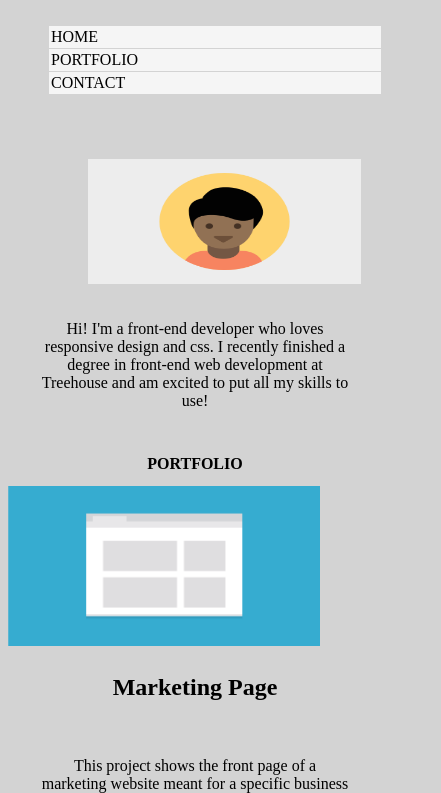
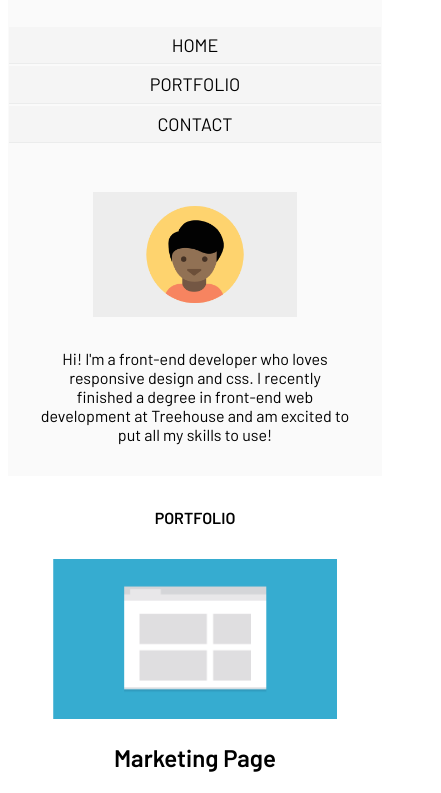
Before and after one commit to k18karome/Responsive-Layout, a plain HTML site: page responsive_layout/index/index.html in a window 390 px wide. Shown: the part 83-876 px from the top of the page, 441 px wide, since content can reach past the window. Drawn offline with Linux system fonts and the light colour scheme.

Commit message:
Navigation
implemented a responsive nav bar

```diff
--- a/responsive_layout/css/stylesheet.css
+++ b/responsive_layout/css/stylesheet.css
@@ -4,7 +4,40 @@
 }
 
 body {
-	background-color: lightgrey;
+	font-family: 'Barlow', sans-serif;
+}
+
+a:link {
+	text-decoration: none;
+	color:black;
+}
+
+a:visited {
+	text-decoration: none;
+	color:black;
+}
+
+
+a:active {
+	text-decoration: none;
+	color:black;
+}
+
+ul, li {
+	list-style-type: none;
+	padding:0;
+	margin:0;
+}
+
+header {
+	background-color: #fafafa;
+	margin:0;
+}
+
+.main-header,
+.nav {
+	display:flex;
+	flex-direction: column;
 }
 
 .name {
@@ -16,36 +49,18 @@ body {
 }
 
 .nav a {
-	display:flex;
-	align-items:center;
-	font-size:1em;
+	display:block;
+	font-size:1.125em;
 	font-weight:300;
 	text-align: center;
-	padding:2px;
-	width:95vw;
-}
-a:link {
-	text-decoration: none;
-	color:black;
+	padding:.4em;
+	border-bottom: 1px solid #ebecec;
 }
 
-a:visited {
+.nav a:hover {
+	color:#900404;
 	text-decoration: none;
-	color:black;
-}
-
-a:hover {
-	text-decoration: none;
-	color:white;
-}
-
-a:active {
-	text-decoration: none;
-	color:black;
-}
-
-ul {
-	list-style-type: none;
+	border-bottom-color: #400f0e;
 }
 
 .item {
@@ -54,41 +69,63 @@ ul {
 }
 
 .profile-pic {
-	width:70vw;
 	height:125px;
-	text-align:center;
-	margin:3em 5em 0 5em;
+	align-self:center;
+	margin-top:3em;
+	margin-bottom:0;
 }
+
+.intro-p {
+	padding:2em;
+}
+
+#portfolio,
+#contact {
+	display:flex;
+	flex-direction: column;
+}
+
+/*.marketing-div, .search-div, .travel-div, .map-div, .gallery-div, .calculator-div {
+	display:flex;
+	flex-direction: column;
+}*/
 
 p {
 	margin:0;
-	padding:2em;
+	padding-top:0;
+	padding-bottom:2em;
 	text-align:center;
 }
 
-.img {
-	width:80vw;
+img {
 	height:160px;
-	text-align:center;
+	align-self:center;
 }
 
 h2 {
 	font-size:1em;
 	text-align:center;
+	padding:2em;
+	margin:0;
 }
 
 h3 {
 	font-size:1.5em;
 	text-align: center;
 }
-/*Flexbox*/
 
-body {
+.contact-info {
 	display:flex;
-	flex-direction: column;
+	flex-direction:column;
 }
 
-.main-header{
-	display:flex;
-	flex-direction: column;
+
+.items {
+	align-self: center;
+	padding:.5em;
+	font-size:1.125em;
 }
+
+.contact-a:hover {
+	color:#900404;
+}
--- a/responsive_layout/index/index.html
+++ b/responsive_layout/index/index.html
@@ -15,46 +15,64 @@
 		<h1 class="name"> Kaison Romero </h1>
 			<ul class="nav">
 				<li class="item1 item"><a href="#">HOME</a></li>
-				<li class="item2 item"><a href="#">PORTFOLIO</a></li>
-				<li class="item3 item"><a href="#">CONTACT</a></li>
+				<li class="item2 item"><a href="#portfolio">PORTFOLIO</a></li>
+				<li class="item3 item"><a href="#contact">CONTACT</a></li>
 			</ul>
+		<img class="profile-pic" src="../images/responsive-layout-profile.png" alt="Profile picture of Kaison">
+		<p class="intro-p">Hi! I'm a front-end developer who loves responsive design and css. I recently finished a degree in front-end web development at Treehouse and am excited to put all my skills to use!</p>
 	</header>
 	<main>
-		<img class="profile-pic" src="../images/responsive-layout-profile.png" alt="Profile picture of Kaison">
-		<p class="intro-p">Hi! I'm a front-end developer who loves responsive design and css. I recently finished a degree in front-end web development at Treehouse and am excited to put all my skills to use!</p>
 
 		<section id="portfolio">
+
 			<h2>PORTFOLIO</h2>
+
+			<!-- <div class="marketing-div"> -->
 				<img class="marketing-img img" src="../images/portfolio-1.png" alt="Image of a marketing page">
 				<h3> Marketing Page</h3>
 				<p> This project shows the front page of a marketing website meant for a specific business I'm interested in.</p>
+			<!-- </div> -->
+
+			<!-- <div class="search-div"> -->
 				<img class="search-img img" src="../images/portfolio-2.png" alt="Image of a search page">
 				<h3>Search Page</h3>
 				<p>This project searches through a specific database to find information that the user is trying to look up.</p>
+			<!-- </div> -->
+
+			<!-- <div class="travel-div"> -->
 				<img class="travel-img img" src="../images/portfolio-3.png" alt="Image of a travel app">
 				<h3>Travel App</h3>
 				<p>This project compares travel times based on different transportation methods and tells you the best one.</p>
+			<!-- </div> -->
+
+			<!-- <div class="map-div"> -->
 				<img class="map-img img" src="../images/portfolio-4.png" alt="Image of a map of favorite spots">
 				<h3>Map of Favorite Spots</h3>
 				<p>This project uses mapping apis to plost points for my favorite spots in the city for a do-it-yourself walking tour.</p>
+			<!-- </div> -->
+
+			<!-- <div class="gallery-div"> -->
 				<img class="gallery-img img" src="../images/portfolio-5.png" alt="Image of a photo gallery">
 				<h3>Photo Gallery</h3>
 				<p>This project shows pictures from a recent trip to the viewer and allows them to easily navigate through photos.</p>
+			<!-- </div> -->
+
+			<!-- <div class="calculator-div"> -->
 				<img class="Calculator-img img" src="../images/portfolio-6.png" alt="Image of a calculator">
 				<h3>Calculator</h3>
 				<p>Someone can enter in the numbers they want, and press the big blue button and get the result.</p>
-		</section>
-
-		<section id="Contact">
-			<h2>CONTACT</h2>
-			<p>If you're interesting in chatting or want more information about what I've been working on, I'd love to hear from you!</p>
-				<ul>
-					<li>+1 (111)555-1234</li>
-					<li>Email: <a href="mailto:email@yoursite.com?subject=Hi%20there!">email@yoursite.com</a></li>
-				</ul>
+			<!-- </div> -->
 		</section>
 
 		<footer>
+			<section id="contact">
+				<h2>CONTACT</h2>
+				<p class="contact-p">If you're interesting in chatting or want more information about what I've been working on, I'd love to hear from you!</p>
+					<ul class="contact-info">
+						<li class="contact1 items">Phone: <strong>+1 (111)555-1234</strong></li>
+						<li class="contact2 items">Email: <a class="contact-a" href="mailto:email@yoursite.com?subject=Hi%20there!">email@yoursite.com</a></li>
+					</ul>
+			</section>
 			<ul>
 				<li>Kaison Romero</li>
 				<li><a href="#">BACK TO TOP</a></li>
```
Also changed, not shown: 2 other files. Lines whose indentation alone changed are shown as unchanged.
